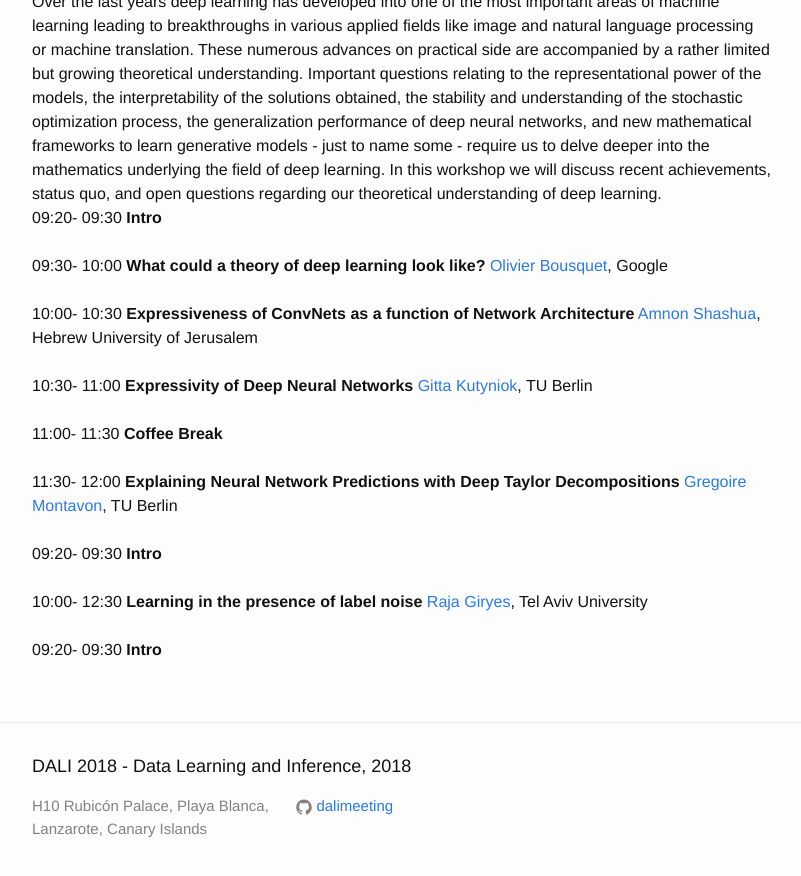
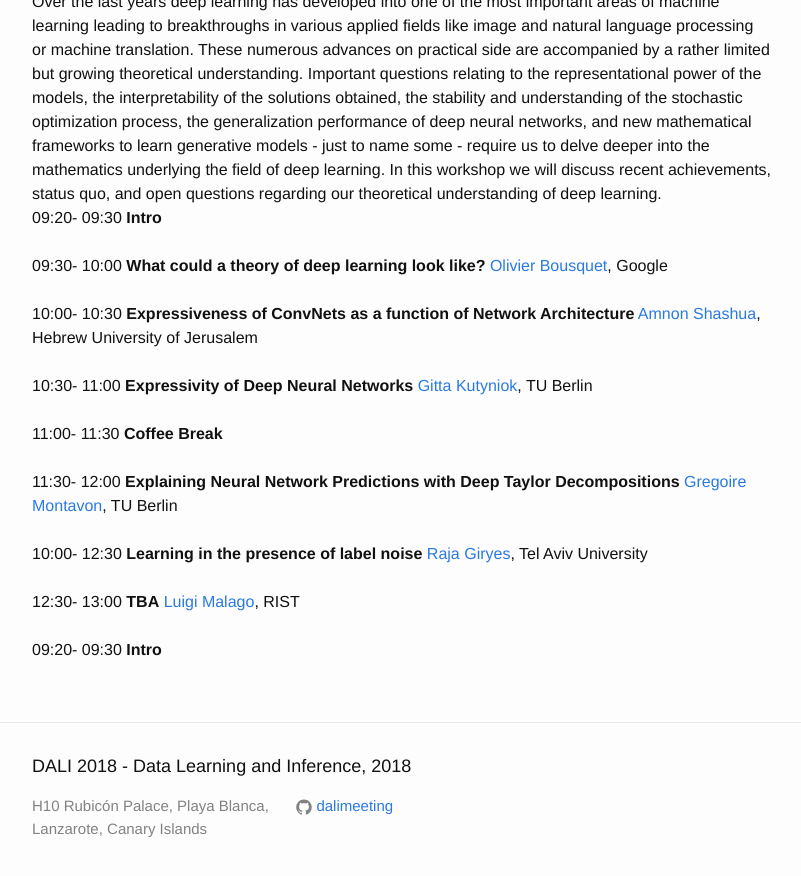
Before and after one commit to dalimeeting/dalimeeting.github.io, a Jekyll site: the page built from _posts/2018-04-05-workshopTheoryDL.md, in a window 1280 px wide and 900 px high, scrolled down 616 px. Shown: the top 876 px of the window, without its empty margins (238-1039 px from the left). Built offline with Jekyll 4.4.1, drawn with Linux system fonts in a browser that asks for light colours.

Commit message:
Update 2018-04-05-workshopTheoryDL.md

```diff
--- a/_posts/2018-04-05-workshopTheoryDL.md
+++ b/_posts/2018-04-05-workshopTheoryDL.md
@@ -71,15 +71,6 @@ talks:
   youtube:
   start: "11:30"
   end: "12:00"
-- title: "Intro"
-  author:
-  - given:
-    family:
-    url:
-    institute:
-  youtube:
-  start: "09:20"
-  end: "09:30"
 - title: "Learning in the presence of label noise"
   author:
   - given: Raja
@@ -89,6 +80,15 @@ talks:
   youtube:
   start: "10:00"
   end: "12:30"
+- title: "TBA"
+  author:
+  - given: Luigi
+    family: Malago
+    url: http://www.luigimalago.it
+    institute: RIST
+  youtube:
+  start: "12:30"
+  end: "13:00"
 - title: "Intro"
   author:
   - given:
```
